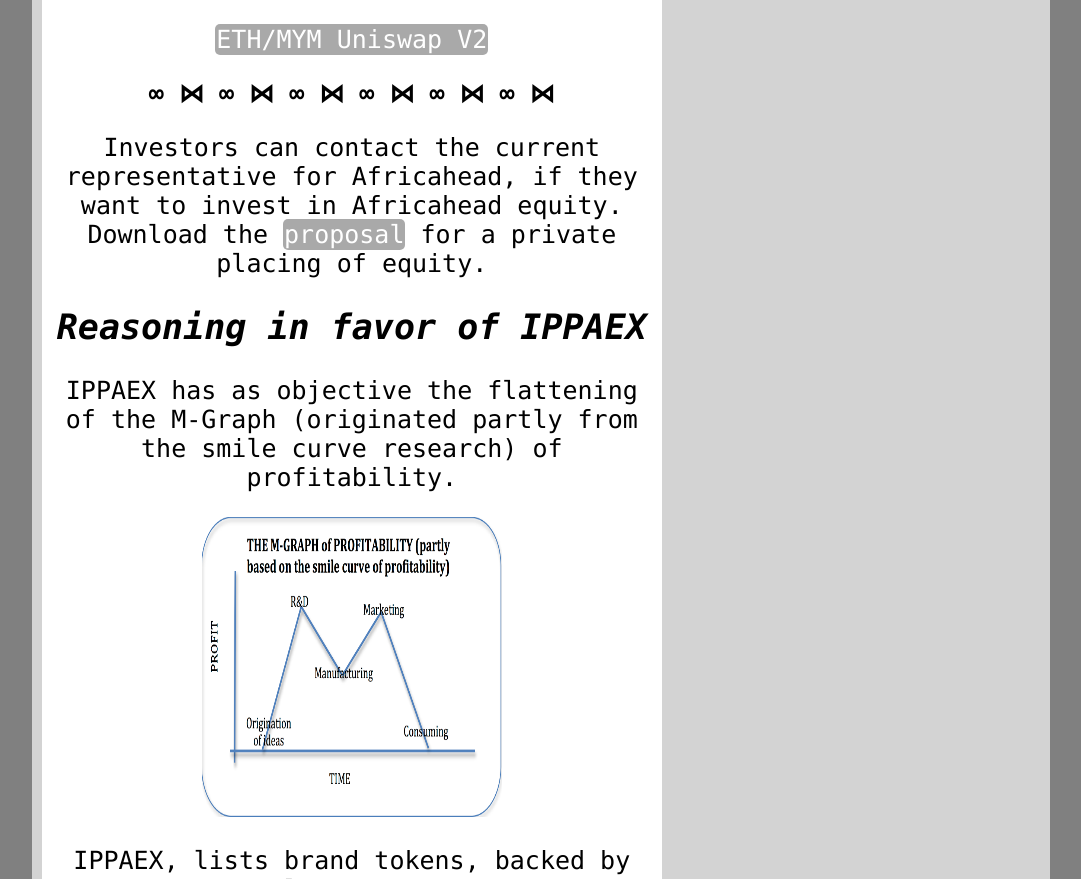
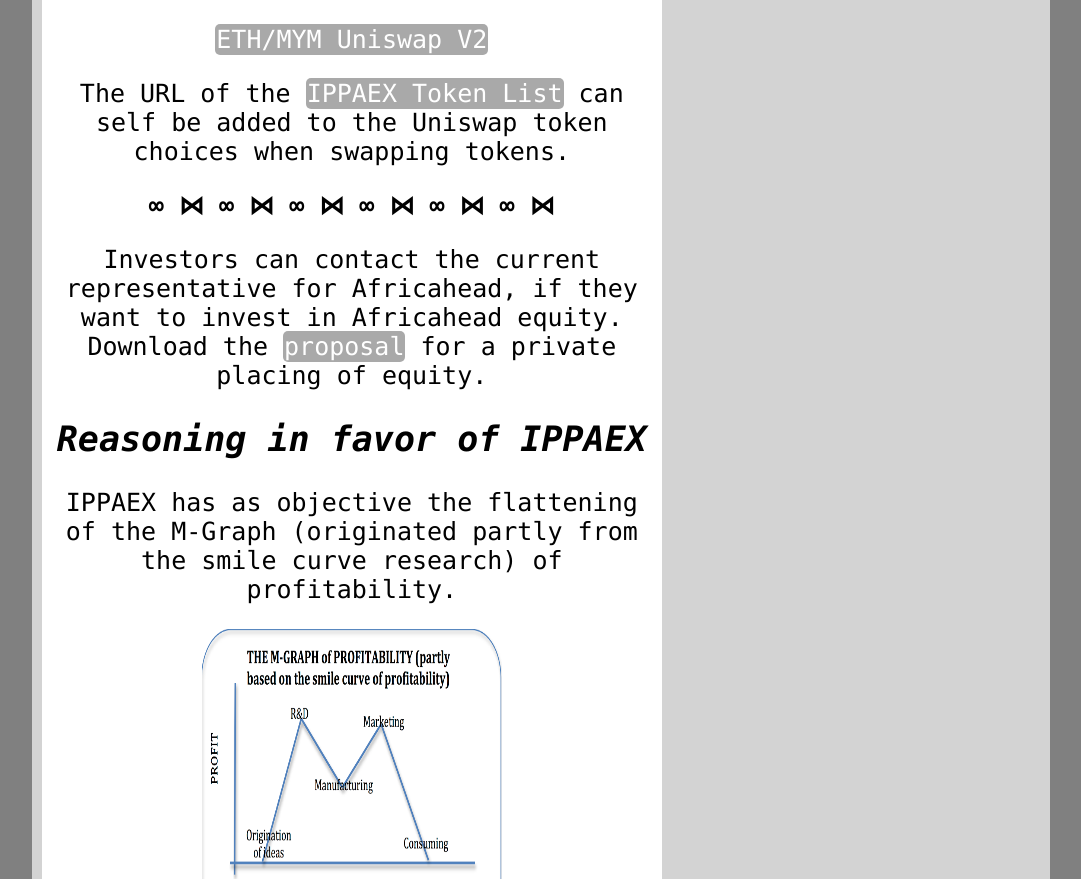
Before and after one commit to africahead/africahead.github.io, a plain HTML site: page Africahead/IppartsExchange.html in a window 1280 px wide. Shown: the part 3362-4241 px from the top of the page, without its empty margins (99-1180 px from the left). Drawn offline with Linux system fonts and the light colour scheme; a script that the page names is missing.

Commit message:
Add files via upload

```diff
--- a/Africahead/IppartsExchange.html
+++ b/Africahead/IppartsExchange.html
@@ -10,8 +10,8 @@
       <meta name="twitter:card" content="summary_large_image">
       <meta property="og:title" content="Ipparts Exchange (IPPAEX)">
       <meta property="og:description" content="Trading and sharing others' Intellectual Property, without spying and appropriating others' 'intelligence'.">
-      <meta property="og:image" content="http://africahead.github.io/Africahead/Ipparts_files/mgraph.png">
-      <meta property="og:url" content="https://africahead.github.io/Africahead/IppartsExchange.html">
+      <meta property="og:image" content="http://www.africahead.co.za/Africahead/Ipparts_files/mgraph.png">
+      <meta property="og:url" content="https://www.africahead.co.za/Africahead/IppartsExchange.html">
       <!---->
   </head>
     <body>
@@ -103,7 +103,8 @@
 
   <tr>
     <td><a href="https://app.ledgerdex.com/#/app/erc20token/0xfb48e0dea837f9438309a7e9f0cfe7ee3353a84e"
-    target="_blank">MYM/AFA<br>ETH/AFA</a><br><img src="Moiom_files/LedgerDexlogo.png" alt="LedgerDex logo" height="20" width="72"></td>
+    target="_blank">MYM/AFA<br>ETH/AFA</a>
+    <br><img src="Moiom_files/LedgerDexlogo.png" alt="LedgerDex logo" height="20" width="72"></td>
     <td><a href="BookingOrdersSellAFA.html" target="_blank">AFA</a></td>
     <td><a href="RaisingCapital.html" target="_blank"><img src="RaisingCapital_files/AfricaheadDonkerblouNaLinks.png"
     alt="Africahead Ipparts logo image" height="20" width="20"> Africahead Ipparts</a></td>
@@ -136,7 +137,8 @@
 
   <tr>
     <td><a href="https://app.ledgerdex.com/#/app/erc20token/0xa27be88ad1dce22609a4a7f4c395f861bbabeae2"
-    target="_blank">MYM/DiP<br>ETH/DiP</a><br><img src="Moiom_files/LedgerDexlogo.png" alt="LedgerDex logo" height="20" width="72"></td>
+    target="_blank">MYM/DiP<br>ETH/DiP</a>
+    <br><img src="Moiom_files/LedgerDexlogo.png" alt="LedgerDex logo" height="20" width="72"></td>
     <td><a href="https://dividedparty.github.io/DiP/DiPtokens.html" target="_blank">DiP</a></td>
     <td><a href="https://dividedparty.github.io" target="_blank"><img src="DividedParty_files/DiPlogoRond.png"
     alt="Divided Party logo image" height="20" width="20"> Divided Party</a></td>
@@ -169,7 +171,8 @@
 
   <tr>
     <td><a href="https://app.ledgerdex.com/#/app/erc20token/0x5666bdc5c4f54f6ef65956e315e1a674932b68d5"
-    target="_blank">MYM/FON<br>ETH/FON</a><br><img src="Moiom_files/LedgerDexlogo.png" alt="LedgerDex logo" height="20" width="72"></td>
+    target="_blank">MYM/FON<br>ETH/FON</a>
+    <br><img src="Moiom_files/LedgerDexlogo.png" alt="LedgerDex logo" height="20" width="72"></td>
     <td><a href="https://fonetones.github.io/fonetones/FONtoken.html" target="_blank">FON</a></td>
     <td><a href="https://fonetones.github.io" target="_blank"><img src="../indexfiles/android-chrome-256x256.png"
     alt="fonetones logo image" height="20" width="20"> <em>fonetones</em></a></td>
@@ -202,7 +205,8 @@
 
   <tr>
     <td><a href="https://app.ledgerdex.com/#/app/erc20token/0x4fe671f75febe114dbea88bb8266c177cb5e466a"
-    target="_blank">MYM/KAE<br>ETH/KAE</a><br><img src="Moiom_files/LedgerDexlogo.png" alt="LedgerDex logo" height="20" width="72"></td>
+    target="_blank">MYM/KAE<br>ETH/KAE</a>
+    <br><img src="Moiom_files/LedgerDexlogo.png" alt="LedgerDex logo" height="20" width="72"></td>
     <td><a href="../Tokens/Kaeuoi.html" target="_blank">KAE</a></td>
     <td><a href="../Tokens/Kaeuoi.html"
     target="_blank"><img src="Ipparts_files/OnlyImage/Ka/Triangle.png" alt="Triangle image" height="20" width="20"> Kaeuoi</a>
@@ -281,6 +285,9 @@
                <br>
     <br><a href="https://info.uniswap.org/pair/0xb05f662302920c998a6372659dd09c3433026d77" target="_blank">ETH/MYM Uniswap V2</a>
                </p>
+
+               <p>The URL of the <a href="https://africahead.github.io/Africahead/Ipparts_files/ippaex.tokenlist.json" target="_blank">
+                IPPAEX Token List</a> can self be added to the Uniswap token choices when swapping tokens.</p>
 
         <p><b>∞ ⋈ ∞ ⋈ ∞ ⋈ ∞ ⋈ ∞ ⋈ ∞ ⋈</b></p>
 
@@ -467,6 +474,7 @@
 
            <br>
 
+
             <!-- AddToAny BEGIN -->
 <div class="a2a_kit a2a_kit_size_32 a2a_default_style">
 <a class="a2a_dd" href="https://www.addtoany.com/share">Sharing</a>
```
